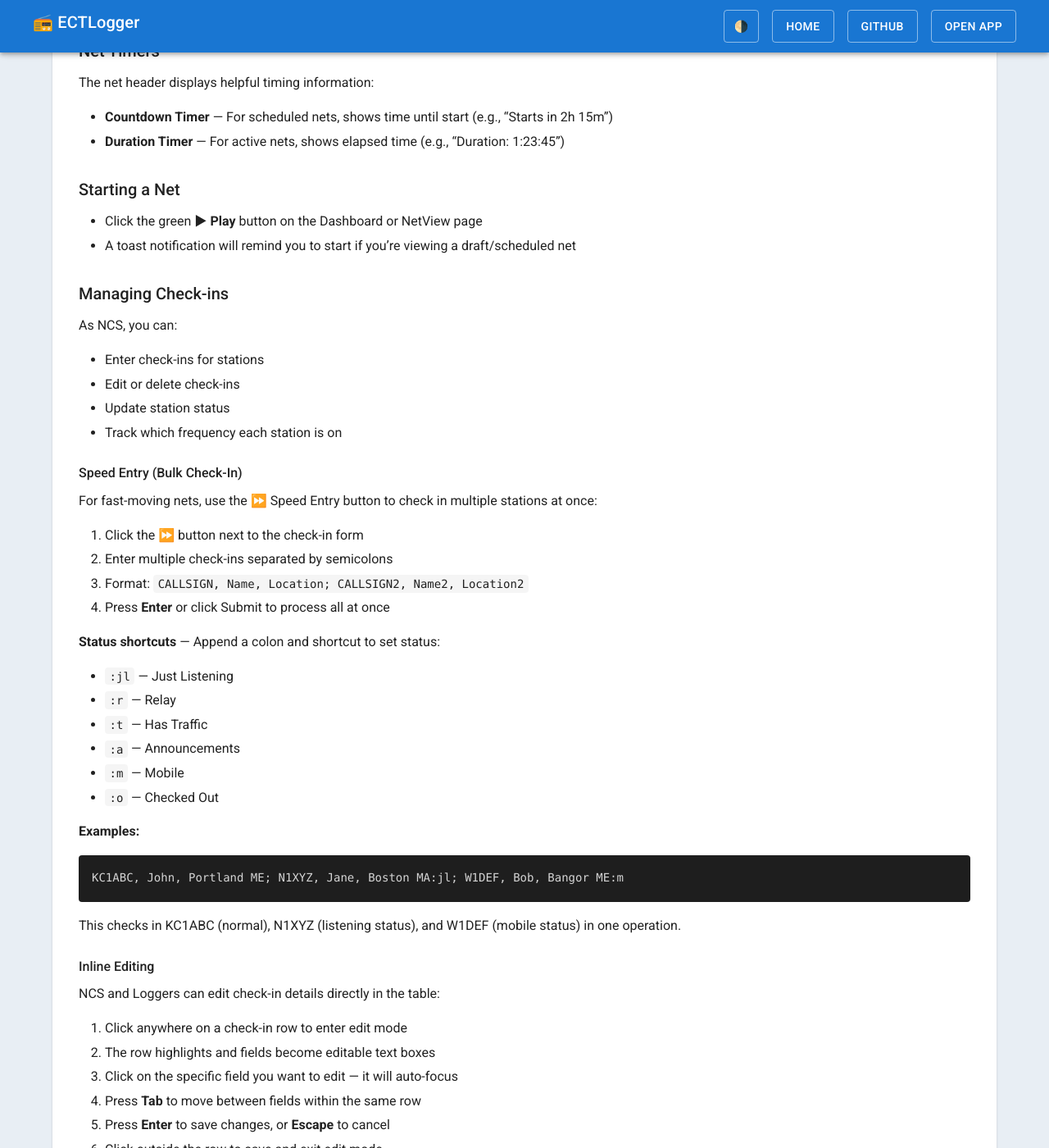
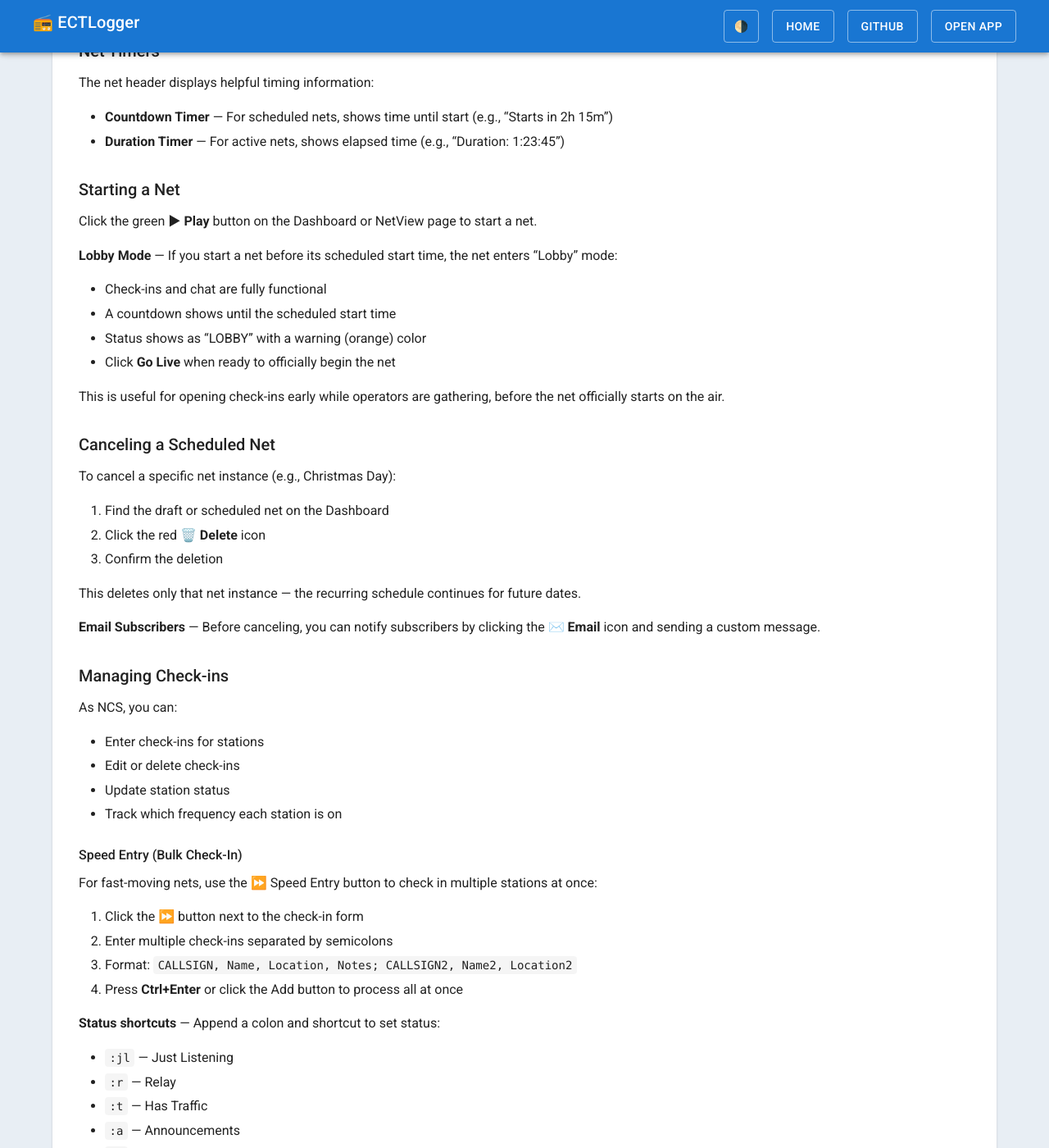
Before and after one commit to bradbrownjr/ectlogger, a Jekyll site: the page built from docs/USER-GUIDE.md, in a window 1280 px wide and 1400 px high, scrolled down 4738 px. Shown: the whole window at 82% size. Built offline with Jekyll 4.4.1, drawn with Linux system fonts in a browser that asks for light colours; our own code applies the rules of GitHub Pages for plain Markdown files; some of the changed text lies outside the part shown.

Commit message:
Update documentation for December 18 changes
- Add CHANGELOG entry for lobby mode, email subscribers, cancel net, bug fixes
- Update USER-GUIDE with Ctrl+Enter for Speed Entry, notes field format
- Document lobby mode workflow for starting nets early
- Document canceling scheduled nets and emailing subscribers

````diff
--- a/docs/USER-GUIDE.md
+++ b/docs/USER-GUIDE.md
@@ -180,8 +180,26 @@ The net header displays helpful timing information:
 
 ### Starting a Net
 
-- Click the green **▶ Play** button on the Dashboard or NetView page
-- A toast notification will remind you to start if you're viewing a draft/scheduled net
+Click the green **▶ Play** button on the Dashboard or NetView page to start a net.
+
+**Lobby Mode** — If you start a net before its scheduled start time, the net enters "Lobby" mode:
+- Check-ins and chat are fully functional
+- A countdown shows until the scheduled start time
+- Status shows as "LOBBY" with a warning (orange) color
+- Click **Go Live** when ready to officially begin the net
+
+This is useful for opening check-ins early while operators are gathering, before the net officially starts on the air.
+
+### Canceling a Scheduled Net
+
+To cancel a specific net instance (e.g., Christmas Day):
+1. Find the draft or scheduled net on the Dashboard
+2. Click the red **🗑️ Delete** icon
+3. Confirm the deletion
+
+This deletes only that net instance — the recurring schedule continues for future dates.
+
+**Email Subscribers** — Before canceling, you can notify subscribers by clicking the **✉️ Email** icon and sending a custom message.
 
 ### Managing Check-ins
 
@@ -197,8 +215,8 @@ For fast-moving nets, use the ⏩ Speed Entry button to check in multiple statio
 
 1. Click the **⏩** button next to the check-in form
 2. Enter multiple check-ins separated by semicolons
-3. Format: `CALLSIGN, Name, Location; CALLSIGN2, Name2, Location2`
-4. Press **Enter** or click Submit to process all at once
+3. Format: `CALLSIGN, Name, Location, Notes; CALLSIGN2, Name2, Location2`
+4. Press **Ctrl+Enter** or click the Add button to process all at once
 
 **Status shortcuts** — Append a colon and shortcut to set status:
 - `:jl` — Just Listening
@@ -214,6 +232,8 @@ KC1ABC, John, Portland ME; N1XYZ, Jane, Boston MA:jl; W1DEF, Bob, Bangor ME:m
 ```
 
 This checks in KC1ABC (normal), N1XYZ (listening status), and W1DEF (mobile status) in one operation.
+
+> **Note:** The field order matches your net's enabled fields (shown in the format hint). If "Power Source" is enabled, the format becomes: `CALLSIGN, Name, Location, Power, Notes`.
 
 #### Inline Editing
 
````
Also changed, not shown: docs/CHANGELOG.md (+23 -0 lines).
